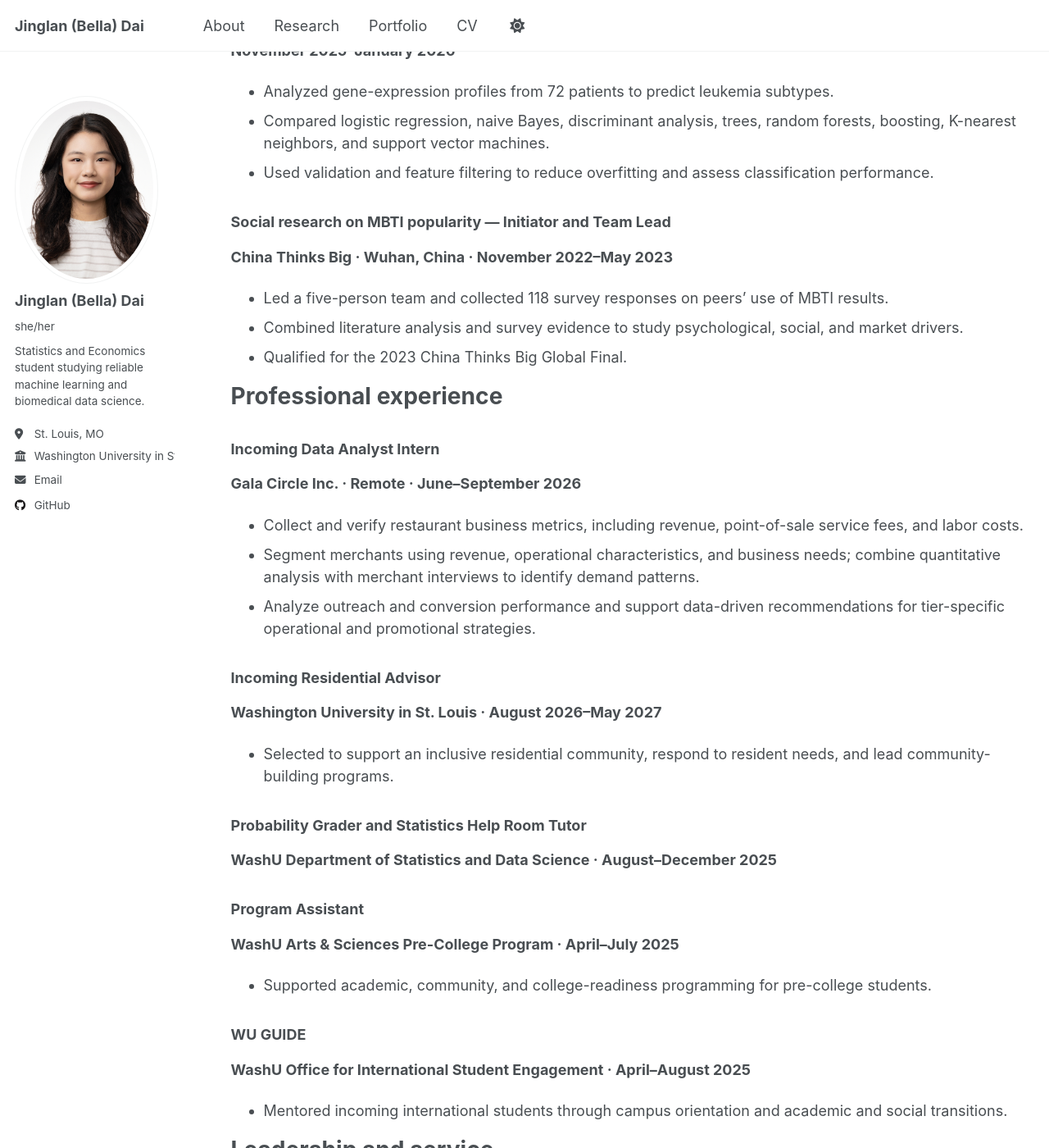
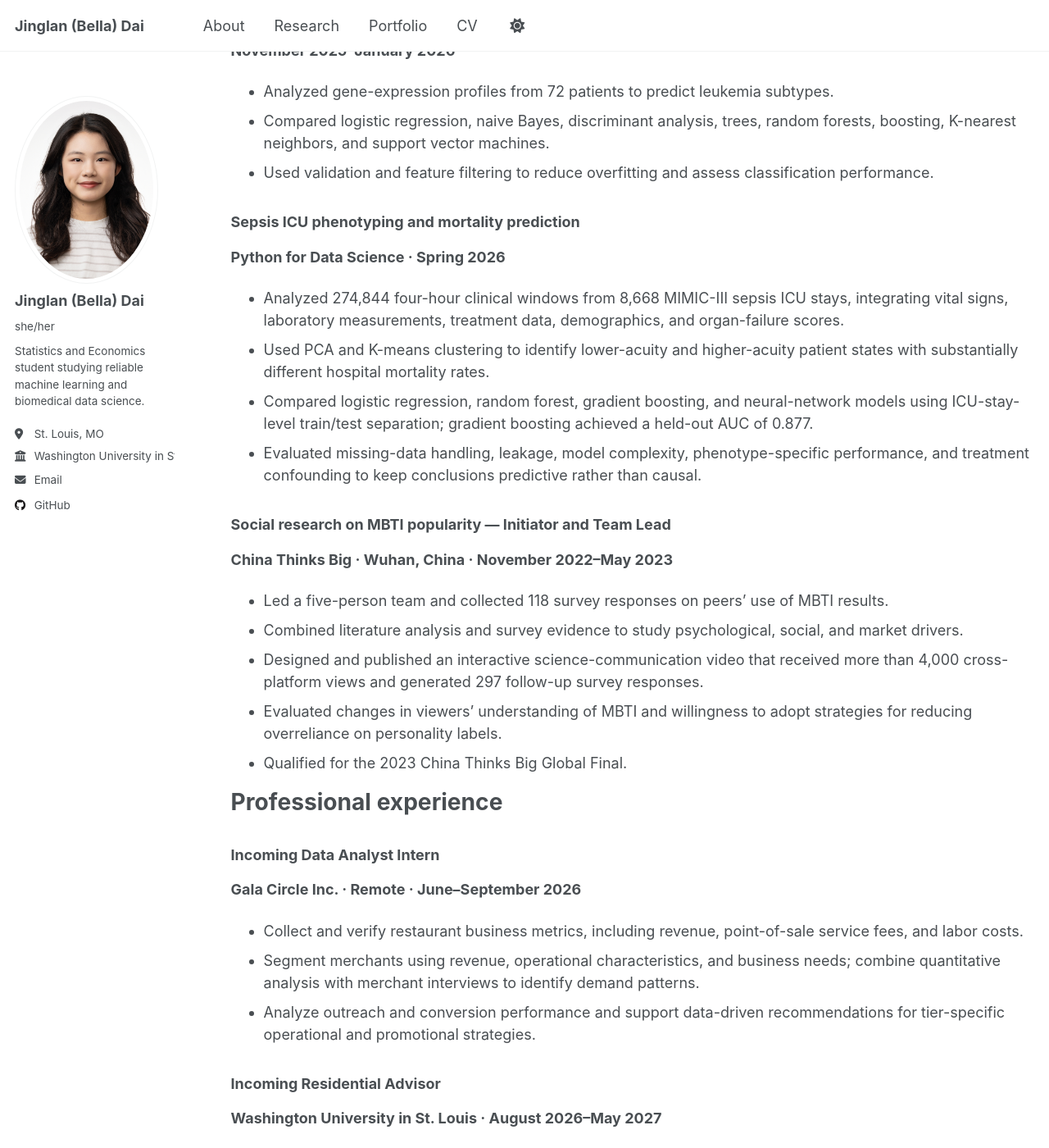
Before and after one commit to belladai36/belladai36.github.io, a Jekyll site: the page built from _pages/cv.md, in a window 1280 px wide and 1400 px high, scrolled down 1287 px. Shown: the whole window at 82% size. Built offline with Jekyll 4.4.1, drawn with Linux system fonts in a browser that asks for light colours; a script that is not in the unit is left out.

Commit message:
Add Sepsis and MBTI portfolio projects

```diff
--- a/_pages/cv.md
+++ b/_pages/cv.md
@@ -55,12 +55,23 @@ Research experience
 - Compared logistic regression, naive Bayes, discriminant analysis, trees, random forests, boosting, K-nearest neighbors, and support vector machines.
 - Used validation and feature filtering to reduce overfitting and assess classification performance.
 
+### Sepsis ICU phenotyping and mortality prediction
+
+**Python for Data Science · Spring 2026**
+
+- Analyzed 274,844 four-hour clinical windows from 8,668 MIMIC-III sepsis ICU stays, integrating vital signs, laboratory measurements, treatment data, demographics, and organ-failure scores.
+- Used PCA and K-means clustering to identify lower-acuity and higher-acuity patient states with substantially different hospital mortality rates.
+- Compared logistic regression, random forest, gradient boosting, and neural-network models using ICU-stay-level train/test separation; gradient boosting achieved a held-out AUC of 0.877.
+- Evaluated missing-data handling, leakage, model complexity, phenotype-specific performance, and treatment confounding to keep conclusions predictive rather than causal.
+
 ### Social research on MBTI popularity — Initiator and Team Lead
 
 **China Thinks Big · Wuhan, China · November 2022–May 2023**
 
 - Led a five-person team and collected 118 survey responses on peers' use of MBTI results.
 - Combined literature analysis and survey evidence to study psychological, social, and market drivers.
+- Designed and published an interactive science-communication video that received more than 4,000 cross-platform views and generated 297 follow-up survey responses.
+- Evaluated changes in viewers' understanding of MBTI and willingness to adopt strategies for reducing overreliance on personality labels.
 - Qualified for the 2023 China Thinks Big Global Final.
 
 Professional experience
```
Also changed, not shown: _pages/about.md (+2 -0 lines), _portfolio/mbti-dependence-research.md (added, +26 -0 lines), _portfolio/sepsis-icu-risk.md (added, +35 -0 lines), images/projects/sepsis-cluster-profiles.png (added), images/projects/sepsis-model-comparison.png (added), 1 other file.
